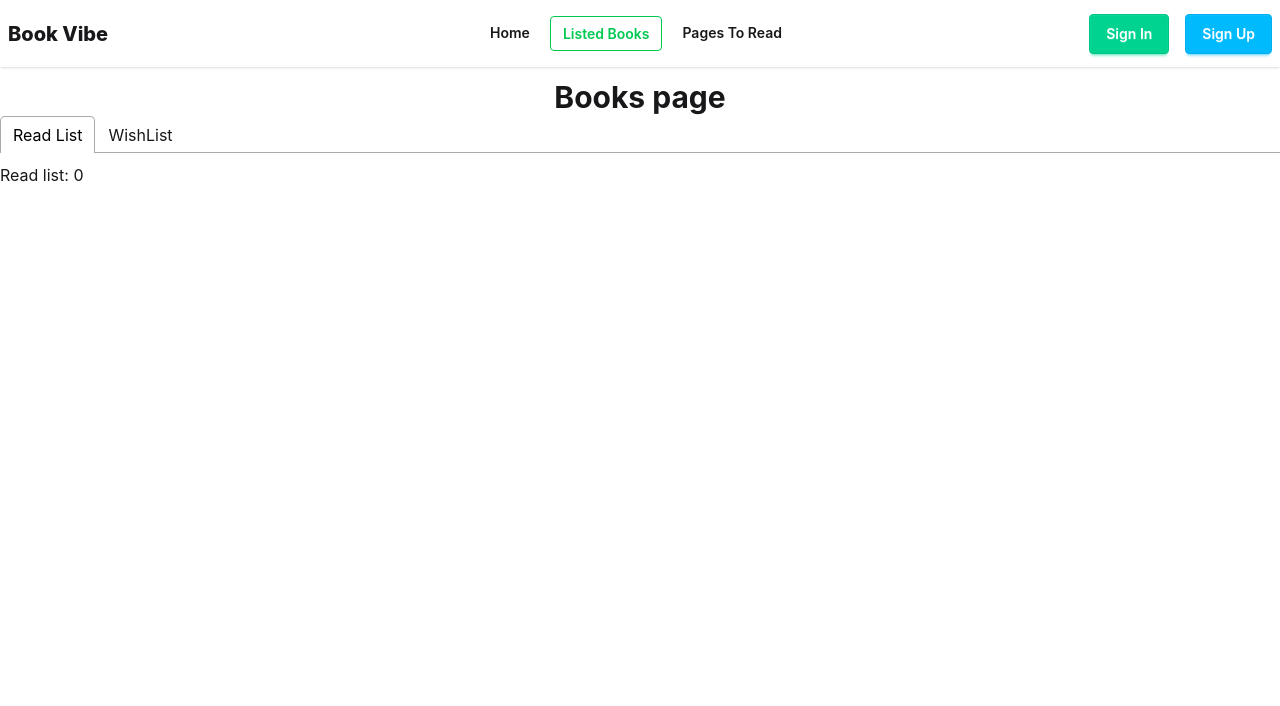
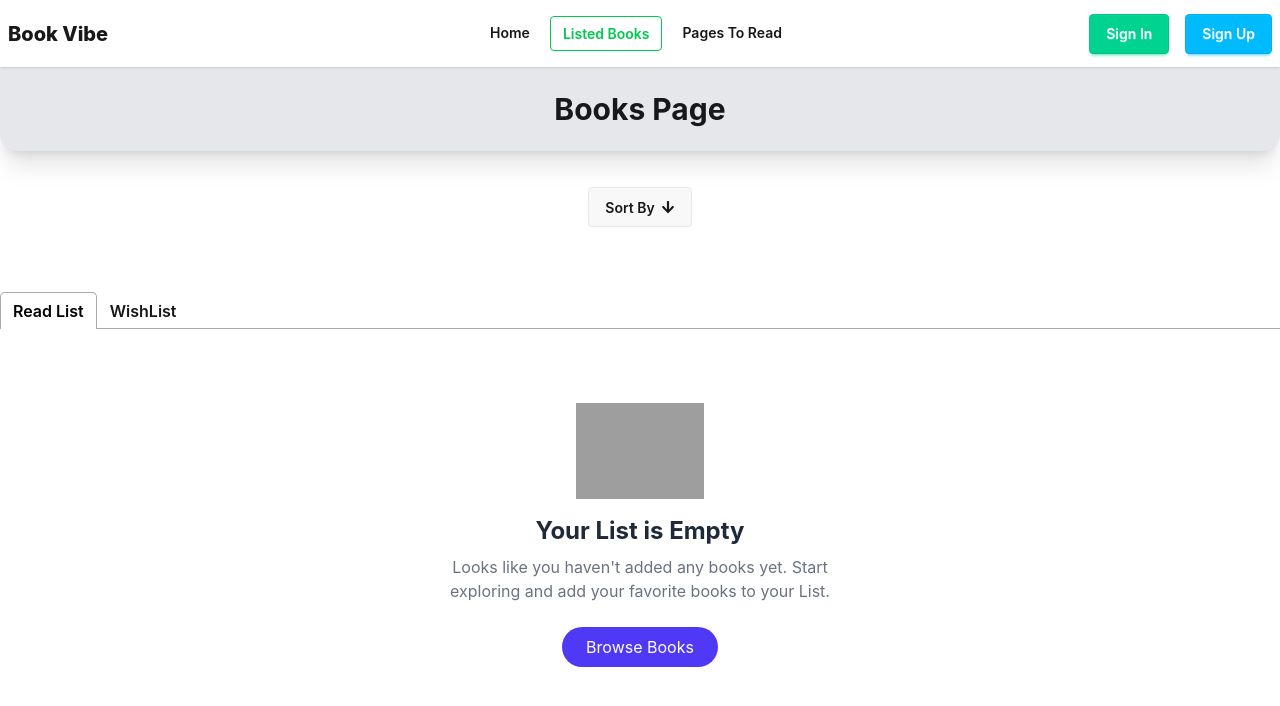
Before and after one commit to shahadat-hossain99/book-vibe, a React (Vite) app: page /books in a window 1280 px wide. Shown: the top 706 px of the page. Built offline with nearby package versions, Linux system fonts and the light colour scheme; grey boxes are pictures that could not be loaded.

Commit message:
read list and wishlist section displayed using bookCard component but not as per figma .i will fix it later and started sorting(optional)

```diff
--- /dev/null
+++ b/src/Components/ListedBooks/ListedReadList.jsx
@@ -0,0 +1,21 @@
+/* eslint-disable no-unused-vars */
+import React, { useContext } from "react";
+import { BookContext } from "../../Context/BookContext";
+import BookCard from "../ui/BookCard";
+
+const ListedReadList = () => {
+  const bookContext = useContext(BookContext);
+  const { storedBooks, wishlist } = bookContext;
+  console.log(bookContext, "BookContext");
+
+  return (
+    <div>
+      <div className="grid grid-cols-1 md:grid-cols-3 gap-4">
+        {storedBooks.map((book, ind) => (
+          <BookCard book={book} key={ind}></BookCard>
+        ))}
+      </div>
+    </div>
+  );
+};
+export default ListedReadList;
--- /dev/null
+++ b/src/Components/ListedBooks/ListedWishList.jsx
@@ -0,0 +1,21 @@
+import React, { useContext } from "react";
+import { BookContext } from "../../Context/BookContext";
+import BookCard from "../ui/BookCard";
+
+const ListedWishList = () => {
+  const bookContext = useContext(BookContext);
+  const { storedBooks, wishlist } = bookContext;
+  console.log(bookContext, "BookContext");
+
+  return (
+    <div>
+      <div className="grid grid-cols-1 md:grid-cols-3 gap-4">
+        {wishlist.map((book, ind) => (
+          <BookCard book={book} key={ind}></BookCard>
+        ))}
+      </div>
+    </div>
+  );
+};
+
+export default ListedWishList;
--- a/src/Components/ui/BookCard.jsx
+++ b/src/Components/ui/BookCard.jsx
@@ -3,6 +3,7 @@ import { FaRegStar } from "react-icons/fa";
 import { Link } from "react-router";
 
 const BookCard = ({ book }) => {
+  console.log(book);
   return (
     <Link
       to={`/bookDetails/${book.bookId}`}
--- a/src/Pages/Books/Books.jsx
+++ b/src/Pages/Books/Books.jsx
@@ -1,28 +1,67 @@
+/* eslint-disable no-unused-vars */
 import React, { useContext } from "react";
 import { BookContext } from "../../Context/BookContext";
 import { Tab, Tabs, TabList, TabPanel } from "react-tabs";
 import "react-tabs/style/react-tabs.css";
+import ListedReadList from "../../Components/ListedBooks/ListedReadList";
+import ListedWishList from "../../Components/ListedBooks/ListedWishList";
+import EmptyList from "../EmtyList/EmptyList";
+import { FaArrowDown } from "react-icons/fa";
 
 const Books = () => {
   const bookContext = useContext(BookContext);
-  const { storedBooks, setStoredBooks, wishlist } = bookContext;
-  console.log(bookContext, "BookContext");
+  const { storedBooks, wishlist } = bookContext;
+  // console.log(bookContext, "BookContext");
 
   return (
-    <div className="container mx-auto my-3">
-      <h2 className="text-center text-3xl font-bold">Books page</h2>
+    <div className="container mx-auto">
+      <h2 className="text-center text-3xl font-bold bg-gray-200 py-6 rounded-b-2xl shadow-xl mb-8">
+        Books Page
+      </h2>
+
+      <div className="flex justify-center items-center mb-15">
+        <div className="dropdown dropdown-start ">
+          <div tabIndex={0} role="button" className="btn m-1">
+            Sort By <FaArrowDown />
+          </div>
+          <ul
+            tabIndex="-1"
+            className="dropdown-content menu bg-base-100 rounded-box z-1 w-52 p-2 shadow-sm"
+          >
+            <li>
+              <a>Pages</a>
+            </li>
+            <li>
+              <a>Rating</a>
+            </li>
+          </ul>
+        </div>
+      </div>
 
       <Tabs>
         <TabList>
-          <Tab>Read List</Tab>
-          <Tab>WishList</Tab>
+          <Tab>
+            <span className="font-semibold">Read List</span>
+          </Tab>
+          <Tab>
+            {" "}
+            <span className="font-semibold">WishList</span>
+          </Tab>
         </TabList>
 
         <TabPanel>
-          <h2>Read list: {storedBooks.length}</h2>
+          {!storedBooks || storedBooks.length === 0 ? (
+            <EmptyList />
+          ) : (
+            <ListedReadList />
+          )}
         </TabPanel>
         <TabPanel>
-          <h2>Wishlist: {wishlist.length}</h2>
+          {!wishlist || wishlist.length === 0 ? (
+            <EmptyList />
+          ) : (
+            <ListedWishList />
+          )}
         </TabPanel>
       </Tabs>
     </div>
--- /dev/null
+++ b/src/Pages/EmtyList/EmptyList.jsx
@@ -0,0 +1,38 @@
+import React from "react";
+import { useNavigate } from "react-router";
+
+const EmptyList = () => {
+  const navigate = useNavigate();
+
+  return (
+    <div className="flex flex-col items-center justify-center text-center py-16 px-4">
+      {/* Icon */}
+      <img
+        src="https://cdn-icons-png.flaticon.com/512/2038/2038854.png"
+        alt="empty cart"
+        className="w-32 mb-4"
+      />
+
+      {/* Title */}
+      <h2 className="text-2xl font-bold text-gray-800">Your List is Empty</h2>
+
+      {/* Description */}
+      <p className="text-gray-500 mt-2 max-w-md">
+        Looks like you haven't added any books yet. Start exploring and add your
+        favorite books to your List.
+      </p>
+
+      {/* Button */}
+      <button
+        onClick={() => {
+          navigate("/");
+        }}
+        className="mt-6 px-6 py-2 bg-indigo-600 text-white rounded-full hover:bg-indigo-700 transition"
+      >
+        Browse Books
+      </button>
+    </div>
+  );
+};
+
+export default EmptyList;
```
